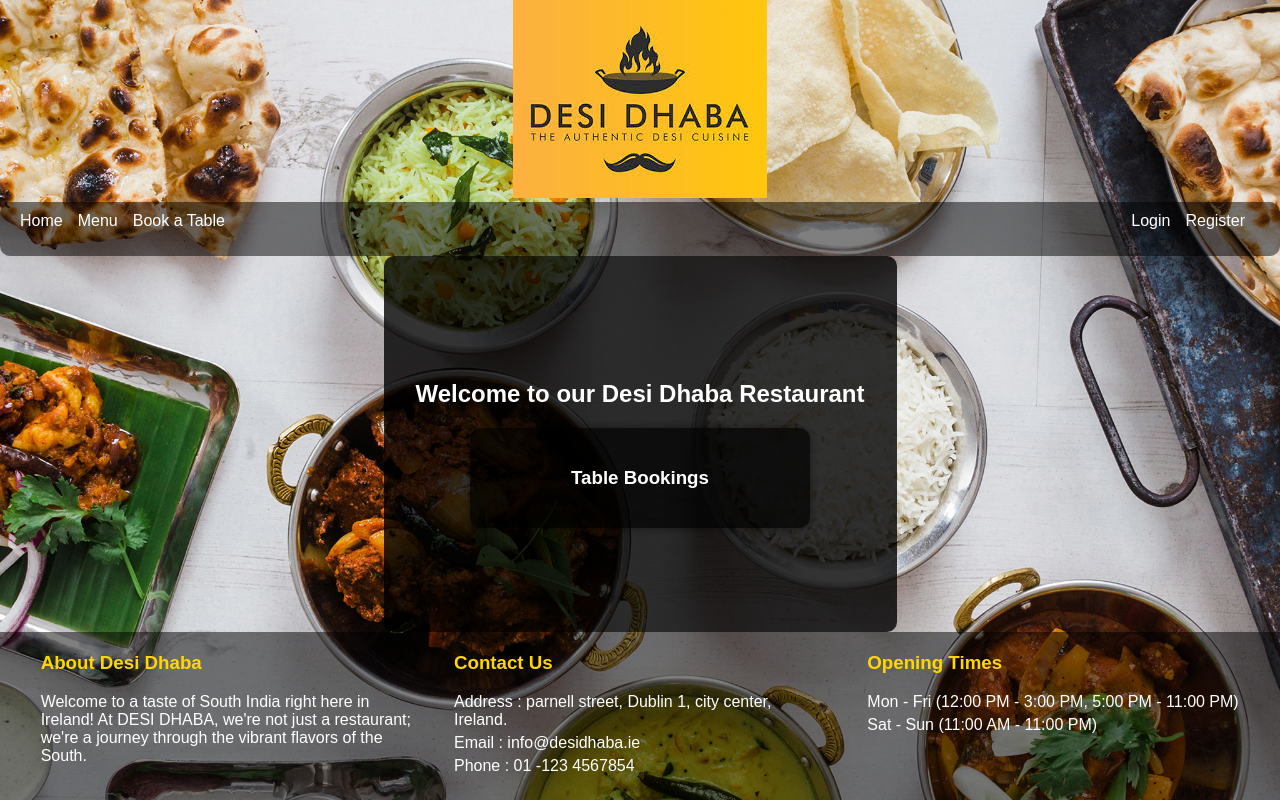
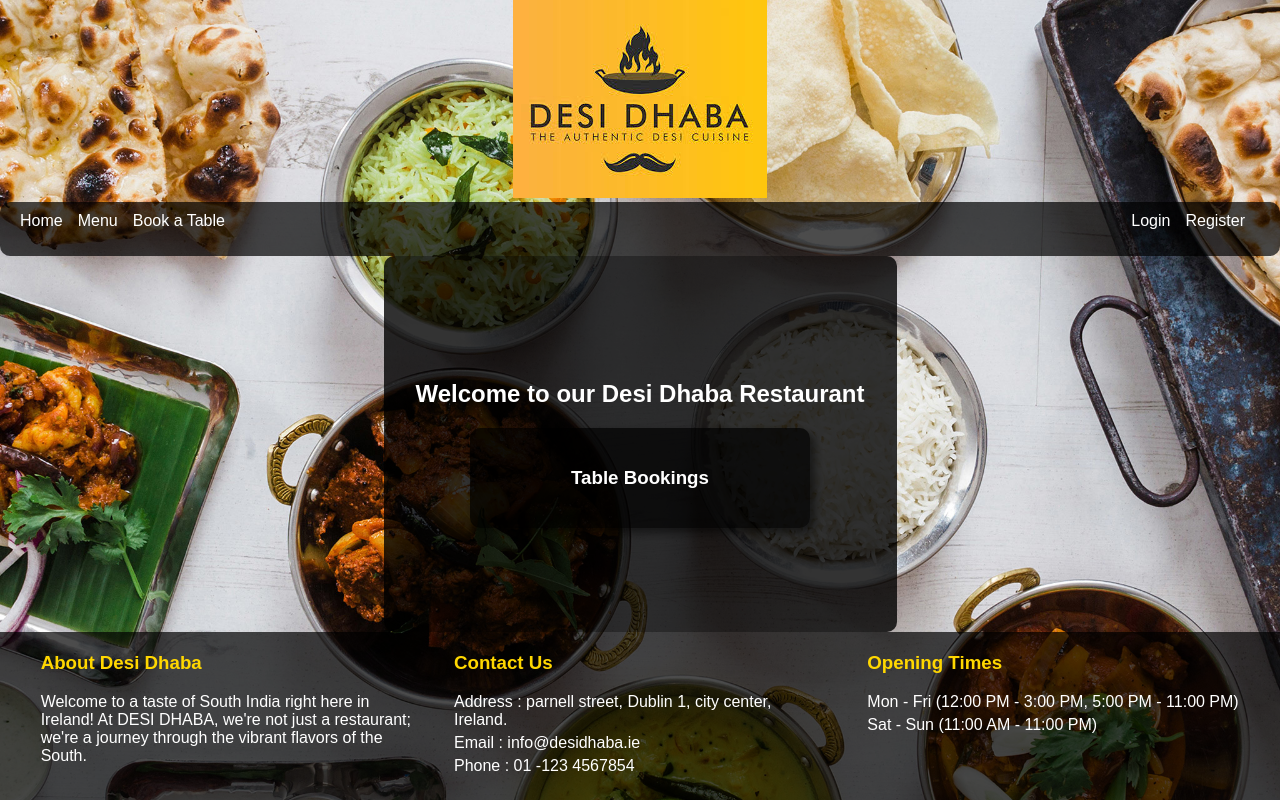
Before and after one commit to nalamsri90/Restaurant-table-booking-B9IS123-, a Flask app: page / in a window 1280 px wide. Run offline with Flask 3, Linux system fonts and the light colour scheme.

Commit message:
Update base.html

```diff
--- a/templates/base.html
+++ b/templates/base.html
@@ -39,7 +39,7 @@
             display: flex;
             justify-content: space-between;
             padding: 10px 20px;
-            background: rgba(0, 0, 0, 0.5);
+            background: rgba(0, 0, 0, 0.7);
         }
         nav ul {
             list-style-type: none;
@@ -64,7 +64,7 @@
             background: rgba(0, 0, 0, 0.7);
             padding: 20px;
             border-radius: 10px;
-            box-shadow: 0 0 10px rgba(0, 0, 0, 0.5);
+            box-shadow: 5px 5px 10px rgba(0, 0, 0, 0.5);
             width: 300px;
         }
         .flashes {
@@ -87,7 +87,7 @@
         footer {
             display: flex;
             justify-content: space-around;
-            background: rgba(0, 0, 0, 0.5);
+            background: rgba(0, 0, 0, 0.7);
             padding: 20px;
             text-align: left;
         }
```
